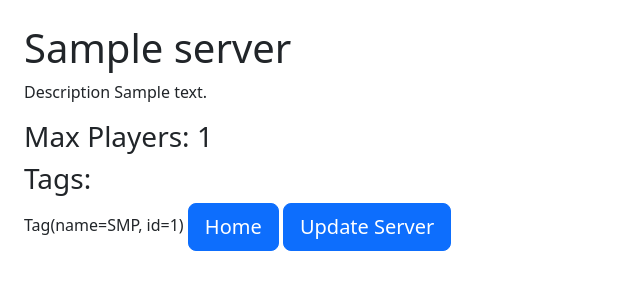
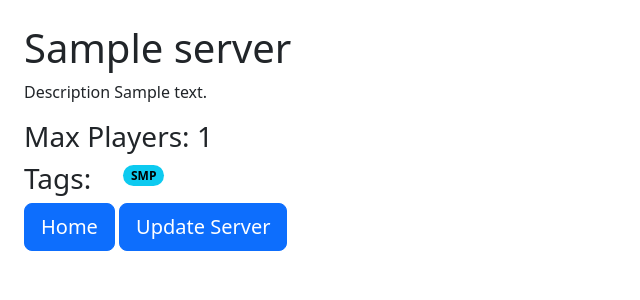
Before and after one commit to BaconB0TOrg/GCCWebProject, a Flask app: page /server/1/ in a window 1280 px wide. Shown: the part 50-350 px from the top of the page, without its empty margins (0-640 px from the left). Run offline with Flask 2, Linux system fonts and the light colour scheme; data comes from the database, SQL or seed files in the repository; tables that the repository leaves empty hold one stand-in row (values such as "Sample post").

Commit message:
Display tags on server page

```diff
--- a/templates/server.html
+++ b/templates/server.html
@@ -10,10 +10,14 @@
   <h1>{{server.name}}</h1>
   <p>Description {{server.description}}</p>
   <h3>Max Players: {{server.max_players}}</h3>
-  <h3>Tags:</h3>
-  {% for tag in server.tags %}
-  <span>{{tag}}</span>
-  {% endfor %}
+  <div class='d-flex' id="tags">
+    <h3>Tags:</h3>
+    <ul>
+      {% for tag in server.tags %}
+      <span class="list-inline-item badge rounded-pill text-bg-info">{{tag.name}}</span>
+      {% endfor %}
+    </ul>
+  </div>
   <a href="/"><button class="btn btn-primary btn-lg">Home</button></a>
   <a href="{{url_for('get_update_server', server_id=server.id)}}" class="btn btn-primary btn-lg">Update Server</a>
 </div>
--- a/templates/update_server.html
+++ b/templates/update_server.html
@@ -5,6 +5,7 @@
 {% block content %}
 <div>To select multiple tags, hold ctrl and click to select or deselect the tags you want.</div>
 <form action="{{url_for('post_update_server', server_id=form.id.data)}}" method="post">
+  {{ form.hidden_tag() }}
   {{ form.name.label }}
   {{ form.name() }}
   {{ form.description.label }}
```
